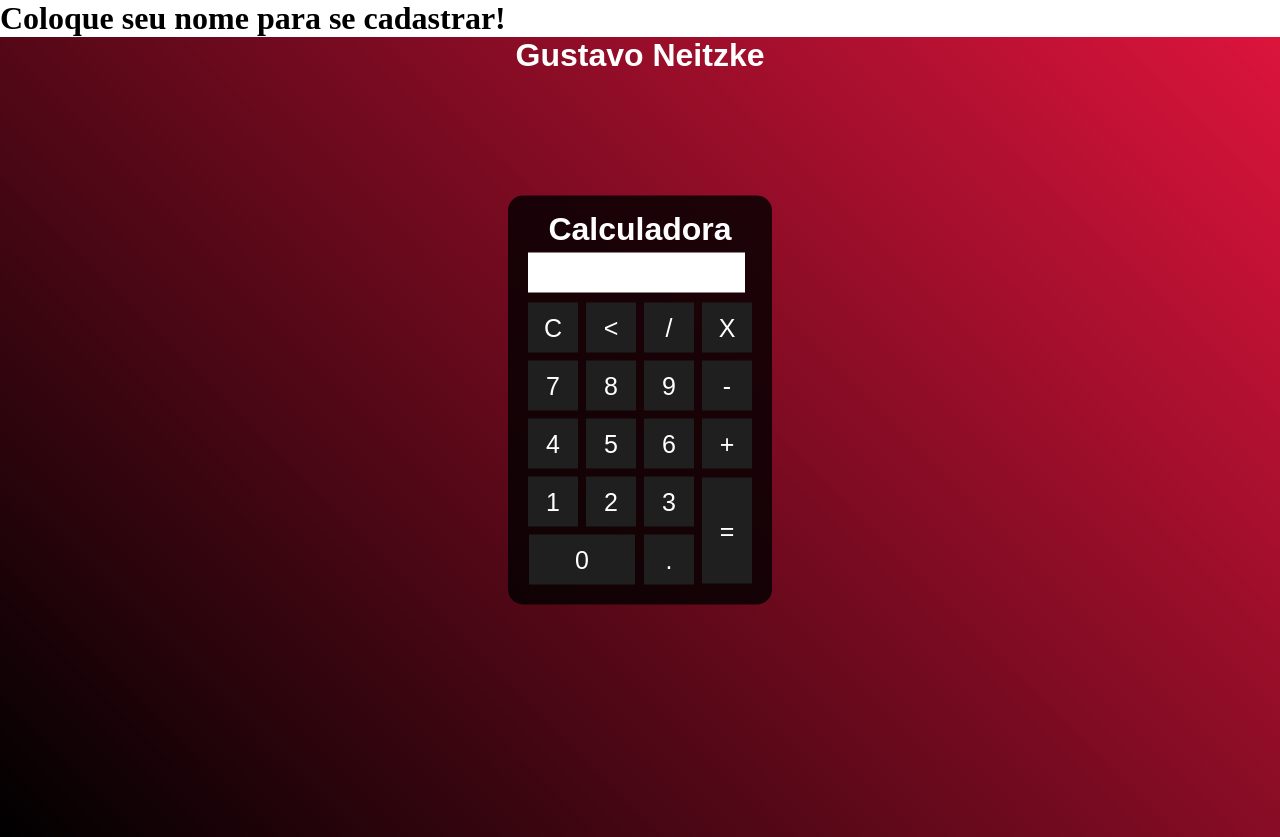
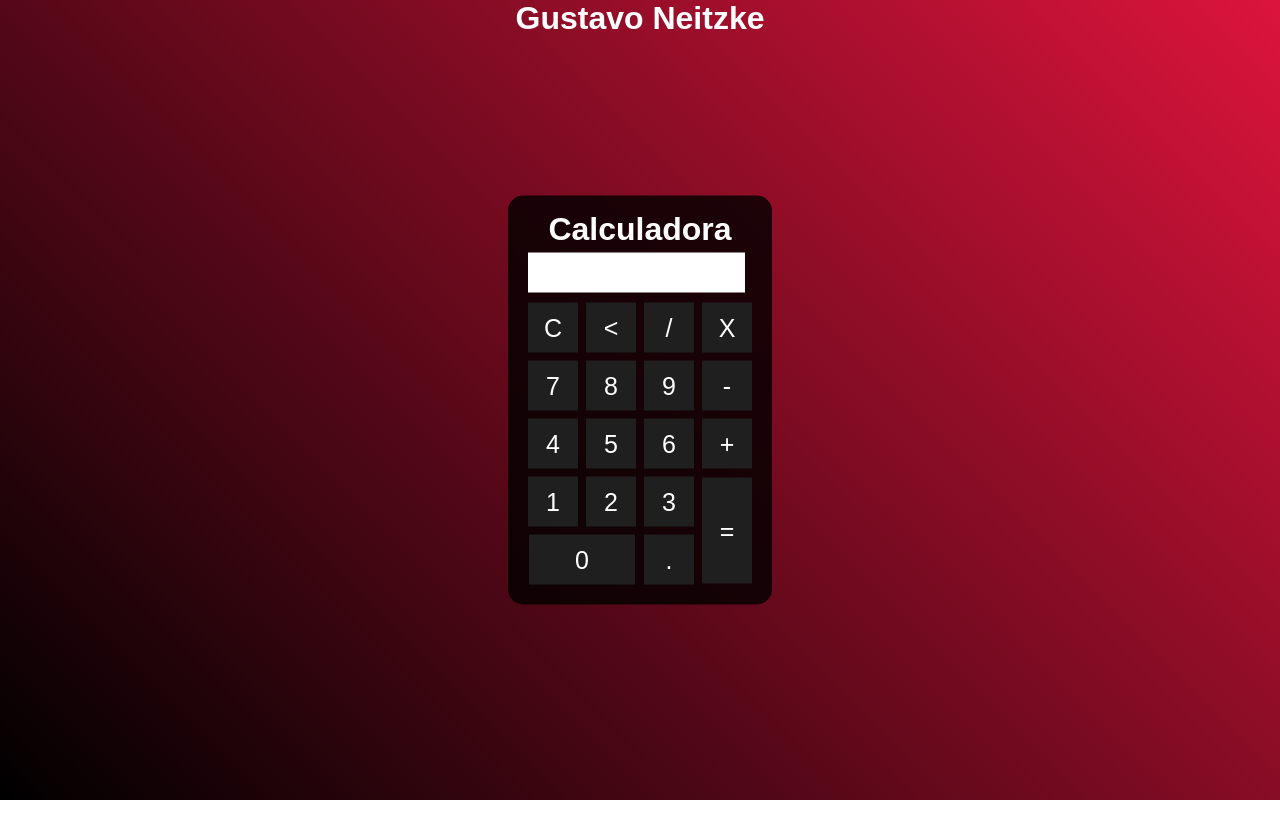
Before and after one commit to orgglej/fit-study, a plain HTML site: page calculator.html in a window 1280 px wide. After the commit the page ends 800 px from the top, so only its background shows below. Drawn offline with Linux system fonts and the light colour scheme.

Commit message:
Update calculator.html

```diff
--- a/calculator.html
+++ b/calculator.html
@@ -1,12 +1,6 @@
 <!DOCTYPE html>
 <html>
 <head>
-    <title>cadastregg</title>
-</head>
-<body>
-    <h1>Coloque seu nome para se cadastrar!</h1>
-</body>
-</html>
     <meta charset="UTF-8">
     <meta name="viewport" content="width=device-width, initial-scale=1.0">
     <title>Calculadora</title>
```
